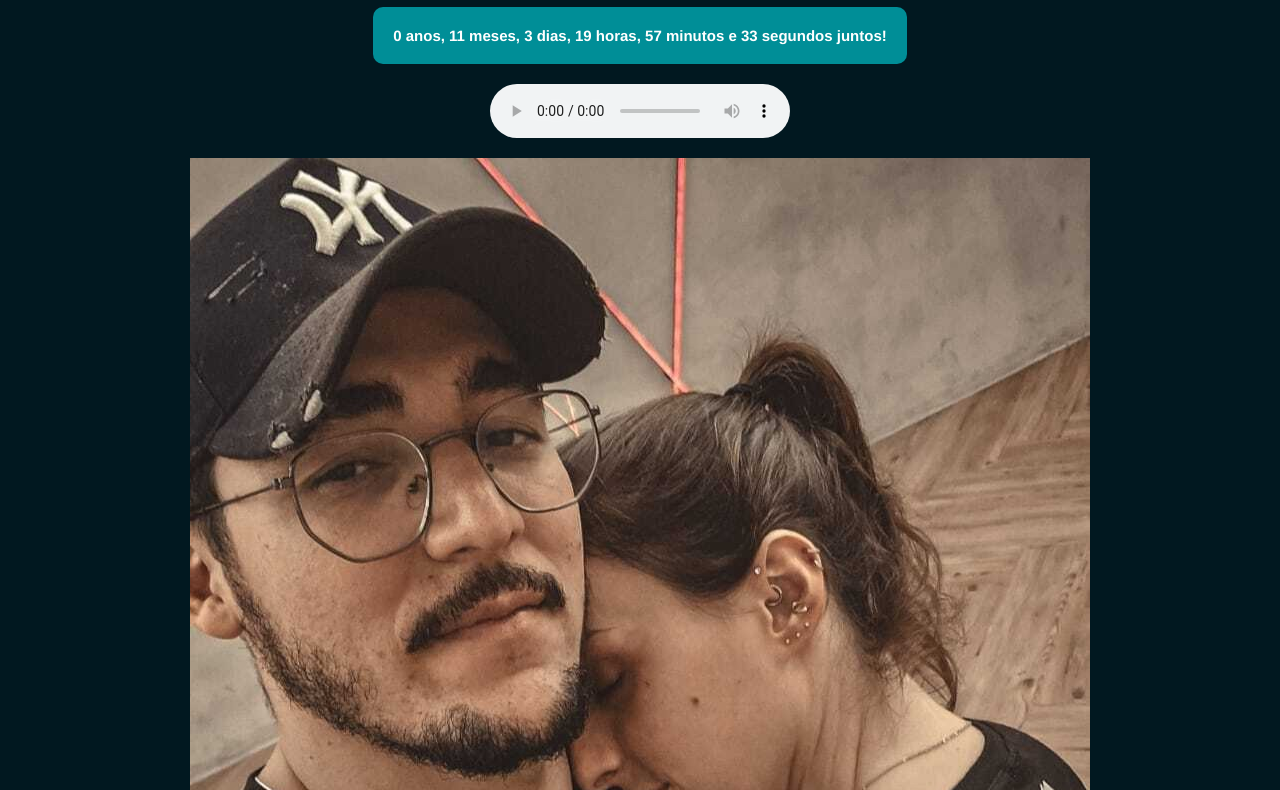
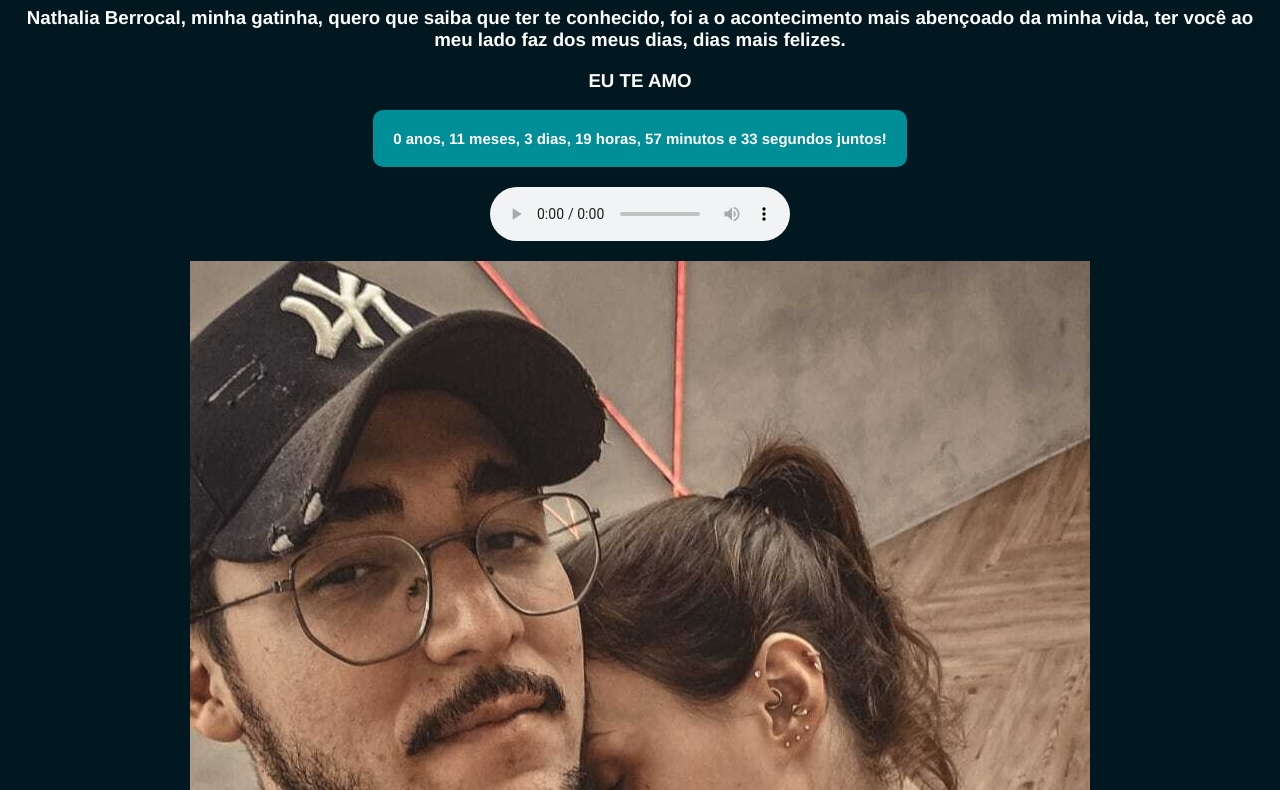
Before and after one commit to heitorRMelo/BONS_MOMENTOS, a plain HTML site: page index.html in a window 1280 px wide. Shown: the part 73-863 px from the top of the page. Drawn offline with Linux system fonts and the light colour scheme.

Commit message:
Update index.html

```diff
--- a/index.html
+++ b/index.html
@@ -8,6 +8,8 @@
 </head>
 <body>
     <h1>UM POUCO DA NOSSA HISTÓRIA JUNTOS</h1>
+    <h3>Nathalia Berrocal, minha gatinha, quero que saiba que ter te conhecido, foi a o acontecimento mais abençoado da minha vida, ter você ao meu lado faz dos meus dias, dias mais felizes.</h3>
+    <h3>EU TE AMO</h3>
     <div id="contador"></div>
 
     <audio id="musica" controls>
```
